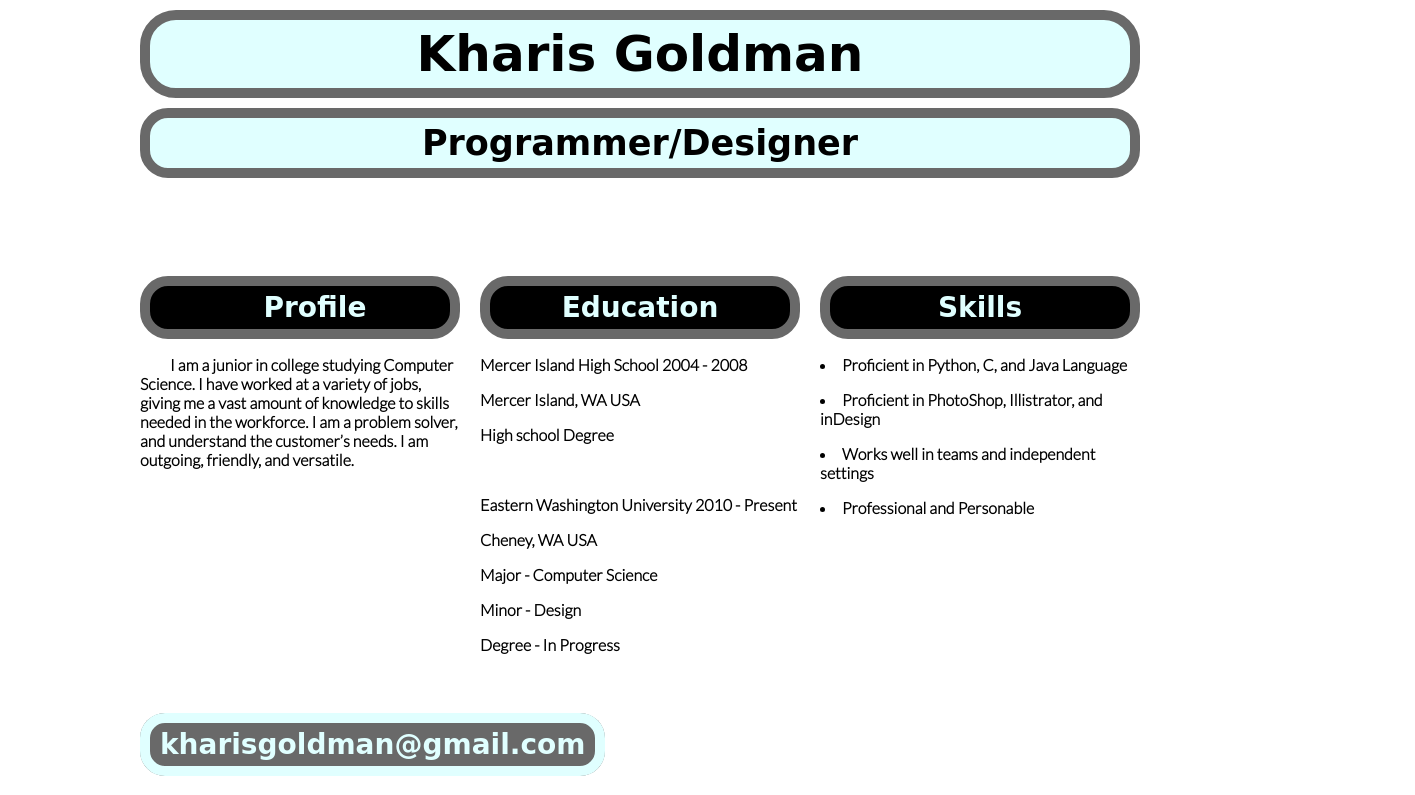
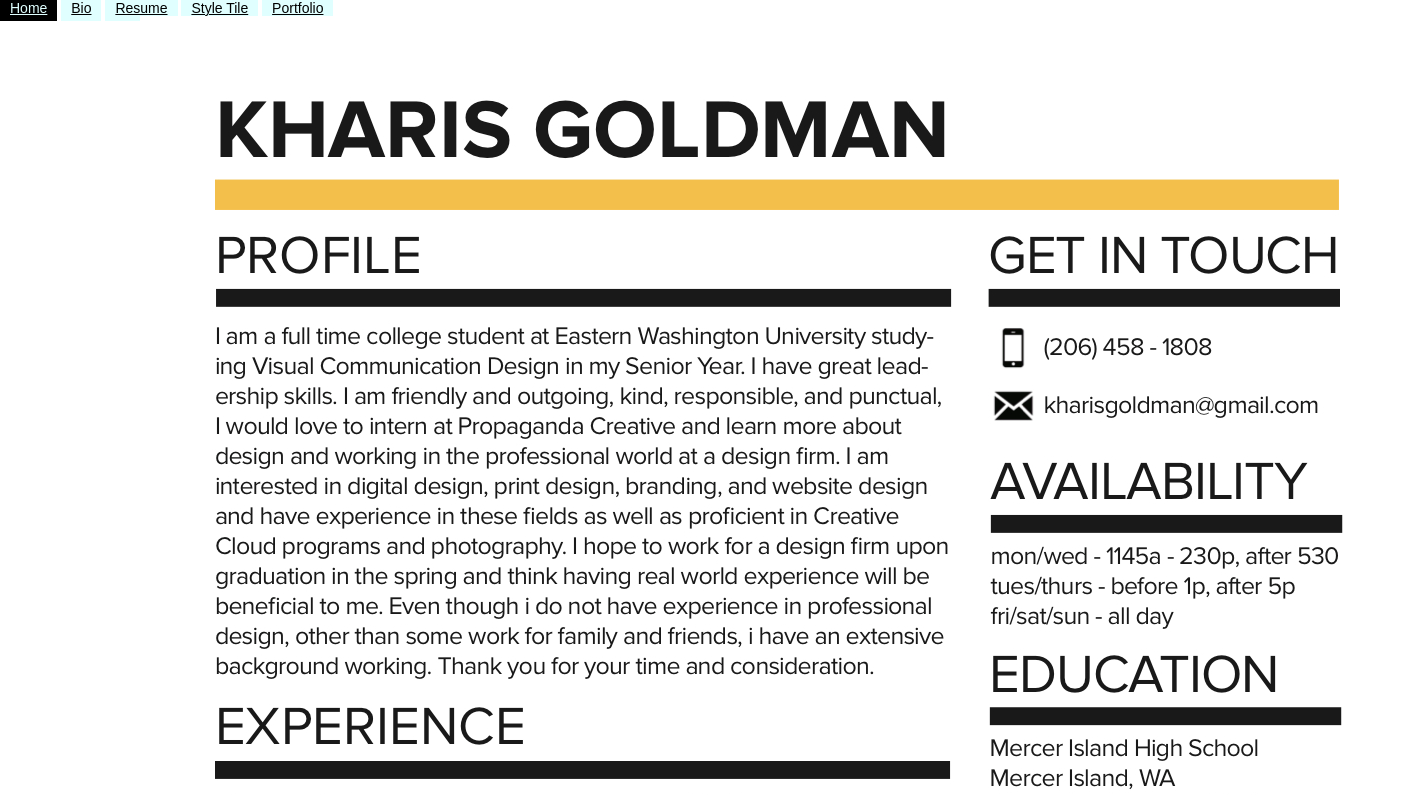
Before and after one commit to kharisgoldman/p2-resume1, a plain HTML site: page index.html in a window 1280 px wide. Shown: the top 795 px of the page, 1415 px wide, since content can reach past the window. Drawn offline with Linux system fonts and the light colour scheme; a web font is replaced by a local one.

Commit message:
version 8

```diff
--- a/css/styles.css
+++ b/css/styles.css
@@ -7,17 +7,18 @@
 }
 
 
+        a { color: black; background: lightcyan; padding: 5px 10px; margin: 30px 0px; float: none; } a:hover { background-color: black; color: lightcyan; }
 
 body{
 
 	background-color: #fff;
-	font-family: 'Lato', serif;
-	font-size: 24px;
+	font-family: 'opens sans', sans-serif;
+	font-size: 14px;
 
 }
 
 h1{
-	font-family: 'League Script', cursive;
+	font-family: 'open sans', cursive;
 	color: black;
 	font-size: 50px;
 	background: lightcyan;
--- a/index.html
+++ b/index.html
@@ -2,6 +2,14 @@
 <html lang="en">
 <head>
   <meta charset="UTF-8" />
+    <a href="https://kharisgoldman.github.io/p5-final">Home</a>
+    <a href="https://kharisgoldman.github.io/p1-bio">Bio</a>
+    <a href="https://kharisgoldman.github.io/p2-resume1">Resume</a>
+    <a href="https://http://kharisgoldman.github.io/p3-style-tile1/">Style Tile</a>
+    <a href="https://kharisgoldman.github.io/p4-portfolio1/">Portfolio</a>
+
+</nav>
+
   <title>Resume</title>
 
  <link rel="shortcut icon" href="img/icon.ico" type="image/x-icon" />
@@ -22,56 +30,9 @@
 
 		<!-- Your Content -->
 
-		<h1>Kharis Goldman</h1>
-		<h2>Programmer/Designer</h3>
 
 
-		<br></br>
-		<article class="grid_12">
-		<section id="profile" class="grid_4 alpha">
-		<h4> Profile </h4>
-		<p>I am a junior in college studying Computer Science. I have worked at a variety of jobs, giving me a vast amount of knowledge to skills needed in the workforce. I am a problem solver, and understand the customer’s needs. I am outgoing, friendly, and versatile.</p>
-
-		</section>
-
-		<section class="grid_4">
-
-				<h4> Education </h4>
-				<p>Mercer Island High School 2004 - 2008</p>
-				<p>Mercer Island, WA USA</p>
-				<p>High school Degree</p>
-				<br>
-				<p>Eastern Washington University 2010 - Present</p>
-				<p>Cheney, WA USA</p>
-				<p>Major - Computer Science</p>
-				<p>Minor - Design</p>
-				<p>Degree - In Progress</p>
-
-		</section>
-
-
-
-
-			<section class="grid_4 omega">
-				<h4> Skills </h4>
-
-
-
-			<p><li> Proficient in Python, C, and Java Language</li></p>
-			<p><li> Proficient in PhotoShop, Illistrator, and inDesign</li></p>
-			<p><li> Works well in teams and independent settings</li></p>
-			<p><li> Professional and Personable</li></p>
-
-		</section>
-
-	<section class="grid_6" alpha>
-		<br>
-		</section>
-
-		<section class="grid_6" omega> <h3><A HREF="kharisgoldman@gmail.com" class="btn">kharisgoldman@gmail.com</A> </h3>
-		</section>
-
-	</article>
+	<img src="img/JobResume.jpg">
 
 		<!-- Clearfix -->
 		<div class="clear"></div>
```
Also changed, not shown: img/JobResume.jpg (added), 1 other file.
